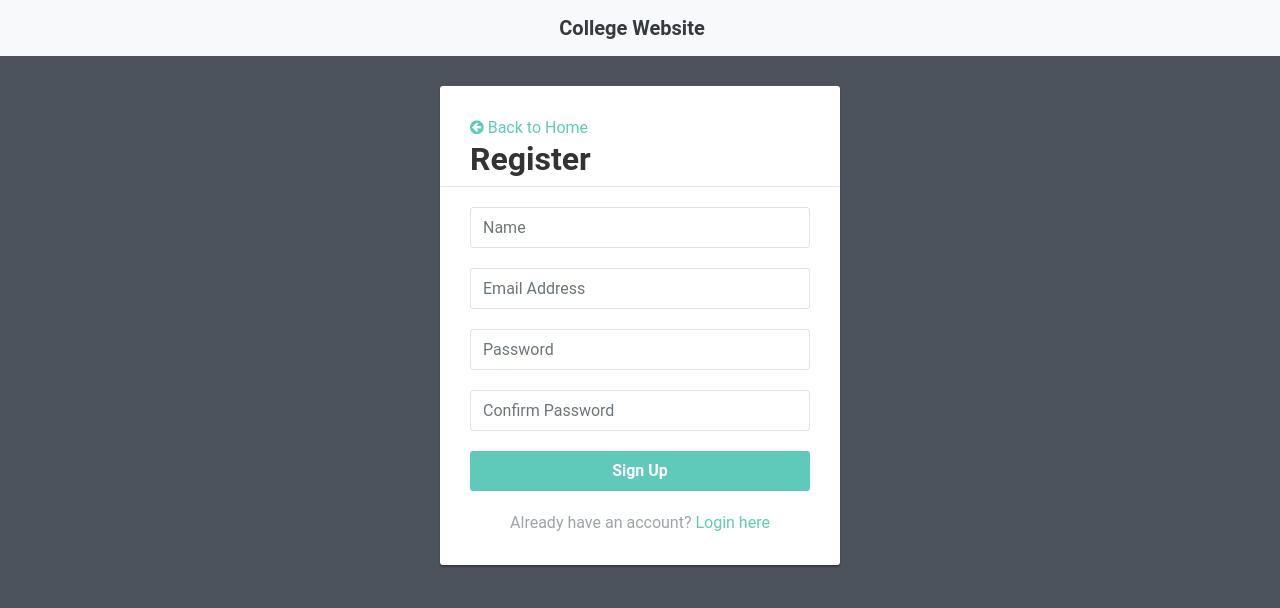
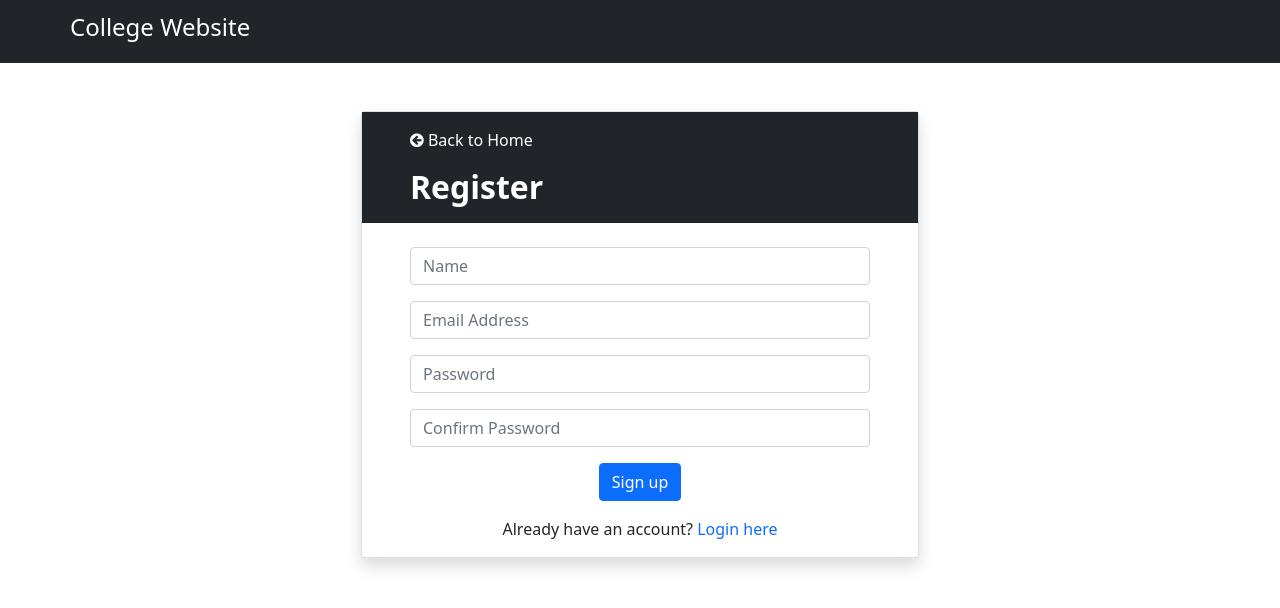
Before and after one commit to BTechProject2022/issuer-website, a React (Create React App) app in the folder client/: page /register in a window 1280 px wide. Shown: the top 608 px of the page. Built offline with nearby package versions, Linux system fonts and the light colour scheme.

Commit message:
removed css and added react-bootstrap

```diff
--- a/client/package.json
+++ b/client/package.json
@@ -7,9 +7,12 @@
     "@testing-library/react": "^9.4.0",
     "@testing-library/user-event": "^7.2.1",
     "axios": "^0.19.0",
+    "bootstrap": "^5.1.3",
     "classnames": "^2.2.6",
+    "is-empty": "^1.2.0",
     "jwt-decode": "^2.2.0",
     "react": "^16.12.0",
+    "react-bootstrap": "^2.1.2",
     "react-dom": "^16.12.0",
     "react-qr-svg": "^2.4.0",
     "react-redux": "^7.1.3",
--- a/client/src/App.js
+++ b/client/src/App.js
@@ -5,8 +5,10 @@ import store from './store';
 import jwt_decode from "jwt-decode";
 import setAuthToken from "./util/setAuthToken";
 import { setCurrentUser, logoutUser } from "./actions/authActions";
+import { useSelector } from 'react-redux'
 
-import './App.css';
+//import './App.css';
+import 'bootstrap/dist/css/bootstrap.min.css';
 
 import Navbar from "./components/layout/Navbar";
 import Landing from "./components/layout/Landing";
@@ -14,7 +16,7 @@ import Register from "./components/layout/Register";
 import Login from "./components/layout/Login";
 import PrivateRoute from "./components/private-route/PrivateRoute";
 import Dashboard from "./components/layout/Dashboard";
-
+import CreateSchema from "./components/layout/CreateSchema";
 
 if (localStorage.jwtToken) {
 
@@ -40,11 +42,11 @@ function App() {
             <Route path="/login" component={Login} exact/>
             <Switch>
                 <PrivateRoute exact path="/dashboard" component={Dashboard} />
+                <PrivateRoute exact path="/createSchema" component={CreateSchema} />
                 </Switch>
             </div>
         </Router>
         </Provider>
-
   );
 }
 
--- /dev/null
+++ b/client/src/components/layout/CreateSchema.jsx
@@ -0,0 +1,53 @@
+import React , {useState} from "react";
+import { Link } from "react-router-dom";
+import classnames from "classnames";
+import { Row , Col , FormControl , InputGroup , Button , Form , Card , Container } from "react-bootstrap";
+
+
+const CreateSchema = (props) => {
+
+    const [ email , setEmail ] = useState("");
+    const [ password , setPassword ] = useState("");
+    const [ errors , setErrors ] = useState({});
+
+    const onSubmit = () => {
+    };
+    return (<>
+        <Container className="d-flex flex-column align-items-center">
+        <Card className="shadow w-75 mt-5">
+            <Card.Header className='pl-5 pt-3 pb-2 d-flex flex-column align-items-center bg-dark text-white'>
+                <h2><strong>Create Schema</strong></h2>
+            </Card.Header>
+            <Card.Body className='px-5'>
+                <Form onSubmit={onSubmit}>
+
+                    <Form.Group as={Row} className="mb-3">
+                        <Form.Label column sm="2">
+                            Name
+                        </Form.Label>
+                        <Col sm="10">
+                            <Form.Control type="text" placeholder="Password" />
+                        </Col>
+                    </Form.Group>
+                    <Form.Group as={Row} className="mb-4">
+                        <Form.Label column sm="2">
+                            Description
+                        </Form.Label>
+                        <Col sm="10">
+                            <FormControl as="textarea"/>
+                        </Col>
+                    </Form.Group>
+                    <hr />
+                    <div className='d-flex flex-column align-items-center mt-3'>
+                        <Button variant="primary" type="submit">
+                            Submit
+                        </Button>
+                    </div>
+                </Form>
+            </Card.Body>
+        </Card>
+        </Container>
+    </>);
+}
+
+export default CreateSchema;
--- a/client/src/components/layout/Login.js
+++ b/client/src/components/layout/Login.js
@@ -4,6 +4,7 @@ import PropTypes from "prop-types";
 import { connect } from "react-redux";
 import { loginUser } from "../../actions/authActions";
 import classnames from "classnames";
+import { InputGroup , Button , Form , Card , Container } from "react-bootstrap";
 
 class Login extends Component{
     constructor(){
@@ -47,28 +48,35 @@ class Login extends Component{
     }
     render(){
         const {email, password, errors} = this.state;
-        return(
-            <div className="form-box">
-            <form className="login-form" onSubmit={this.onSubmit}>
-                <h2>Login</h2>
-                <hr/>
-                <div className="form-group">
-                    <input type="email"
+        return(<>
+        <Container className="d-flex flex-column align-items-center">
+        <Card className="shadow w-50 mt-5">
+            <Link to="/" class="text-decoration-none text-white bg-dark pl-5 pt-3"><i className="fa fa-arrow-circle-left  "></i> Back to Home</Link>
+            <Card.Header className='pl-5 pt-3 pb-2 bg-dark text-white'>
+                <h2><strong>Login</strong></h2>
+            </Card.Header>
+            <Card.Body className='px-5'>
+                <Form onSubmit={this.onSubmit}>
+                    <Form.Group className="mt-2 mb-3">
+                        <Form.Control
+                            type="email"
                             id="email"
                             placeholder="Email Address"
                             value={email}
                             error={errors}
                             onChange={this.onChange}
-                           className={classnames("form-control", {
-                            invalid: errors.email || errors.emailnotfound
-                          })}/>
-                          <span className="red-text">
+                            isInvalid={!!errors.email || !!errors.emailnotfound}
+                        />
+                        <Form.Control.Feedback type='invalid'>
                             {errors.email}
                             {errors.emailnotfound}
-                        </span>
-                </div>
-                <div className="form-group">
-                    <input type="password"
+                        </Form.Control.Feedback>
+                    </Form.Group>
+
+                    <Form.Group className="mt-3 mb-3">
+                        <InputGroup>
+                            <Form.Control
+                                type="password"
                                 id="password"
                                 placeholder="Password"
                                 value={password}
@@ -76,21 +84,25 @@ class Login extends Component{
                                 onChange={this.onChange}
                                 className={classnames("form-control", {
                                     invalid: errors.password || errors.passwordincorrect })}
+                                isInvalid={!!errors.password || !!errors.passwordincorrect}
                             />
-                    <span className="red-text">
+                            <Form.Control.Feedback type='invalid'>
                                 {errors.password}
                                 {errors.passwordincorrect}
-                    </span>
+                            </Form.Control.Feedback>
+                        </InputGroup>
+                    </Form.Group>
+                    <div className='d-flex flex-column align-items-center mt-3'>
+                        <Button variant="primary" type="submit">
+                            Submit
+                        </Button>
                     </div>
-                <div className="form-group">
-                    <button type="submit" className="btn btn-primary btn-block btn-lg">Login</button>
-                </div>
-                <div className="text-center">Don't have an account? <Link to="/register">Register</Link></div>
-
-
-            </form>
-        </div>
-        )
+                    <div className="text-center mt-3">Don't have an account? <Link to="/register" class="text-decoration-none">Register</Link></div>
+                </Form>
+            </Card.Body>
+        </Card>
+        </Container>
+        </>)
     }
 }
 
--- a/client/src/components/layout/Navbar.js
+++ b/client/src/components/layout/Navbar.js
@@ -1,16 +1,27 @@
 import React,{Component} from "react";
 import {Link} from "react-router-dom";
+import { useSelector } from "react-redux";
+import { Container , Navbar , Nav } from "react-bootstrap";
 
-class Navbar extends Component{
-    render(){
-        return(
-            <>
-            <nav className="navbar bg-light justify-content-center">
-                <Link className="navbar-brand text-dark font-weight-bold" to="/">College Website</Link>
-            </nav>
-            </>
-        )
-    }
+const NavBar = () => {
+    const isAuthenticated = useSelector(state => state.auth.isAuthenticated);
+    const isAdmin = true;
+    return(
+        <>
+        <Navbar bg="dark" variant="dark">
+            <Container>
+            <Navbar.Brand href="/"><h4>College Website</h4></Navbar.Brand>
+            {
+                isAuthenticated &&
+                <Nav className="me-auto">
+                    { !isAdmin && <Nav.Link href="/dashboard">Dashboard</Nav.Link> }
+                    { isAdmin && <Nav.Link href="/createSchema">Create Schema</Nav.Link> }
+                </Nav>
+            }
+            </Container>
+        </Navbar>
+        </>
+    )
 }
 
-export default Navbar;
+export default NavBar;
--- a/client/src/components/layout/Register.js
+++ b/client/src/components/layout/Register.js
@@ -4,6 +4,7 @@ import PropTypes from "prop-types";
 import { connect } from "react-redux";
 import { registerUser } from "../../actions/authActions";
 import classnames from "classnames";
+import { InputGroup , Button , Form , Card , Container } from "react-bootstrap";
 
 class Register extends Component{
     constructor(){
@@ -50,16 +51,18 @@ class Register extends Component{
     render(){
         const {name, email, password, password2 ,errors} = this.state;
 
-        return(
-            <div className="form-box ">
-            <form className="signup-form"  onSubmit={this.onSubmit}>
-
-               <div><Link to="/"><i className="fa fa-arrow-circle-left  "></i> Back to Home</Link></div>
-
-                <h2>Register</h2>
-                <hr/>
-                <div className="form-group">
-                    <input type="text"
+        return(<>
+        <Container className="d-flex flex-column align-items-center">
+        <Card className="shadow w-50 mt-5">
+            <Link to="/" class="text-decoration-none text-white bg-dark pl-5 pt-3"><i className="fa fa-arrow-circle-left  "></i> Back to Home</Link>
+            <Card.Header className='pl-5 pt-3 pb-2 bg-dark text-white'>
+                <h2><strong>Register</strong></h2>
+            </Card.Header>
+            <Card.Body className='px-5'>
+                <Form onSubmit={this.onSubmit}>
+                    <Form.Group className="mt-2 mb-3">
+                        <Form.Control
+                            type="text"
                             id="name"
                             placeholder="Name"
                             value={name}
@@ -67,13 +70,16 @@ class Register extends Component{
                             onChange={this.onChange}
                             className={classnames("form-control", {
                                 invalid: errors.name
-                          })}/>
-                        <span className="red-text">{errors.name}</span>
-
-                </div>
-
-                <div className="form-group">
-                    <input type="email"
+                            })}
+                            isInvalid={!!errors.name}
+                        />
+                        <Form.Control.Feedback type='invalid'>
+                            {errors.name}
+                        </Form.Control.Feedback>
+                    </Form.Group>
+                    <Form.Group className="mt-2 mb-3">
+                        <Form.Control
+                            type="email"
                             id="email"
                             placeholder="Email Address"
                             value={email}
@@ -81,12 +87,16 @@ class Register extends Component{
                             onChange={this.onChange}
                             className={classnames("form-control", {
                                 invalid: errors.email
-                          })}/>
-                    <span className="red-text">{errors.email}</span>
-                </div>
-
-                <div className="form-group">
-                    <input type="password"
+                            })}
+                            isInvalid={!!errors.email}
+                        />
+                        <Form.Control.Feedback type='invalid'>
+                            {errors.email}
+                        </Form.Control.Feedback>
+                    </Form.Group>
+                    <Form.Group className="mt-2 mb-3">
+                        <Form.Control
+                            type="password"
                             id="password"
                             placeholder="Password"
                             value={password}
@@ -94,30 +104,41 @@ class Register extends Component{
                             onChange={this.onChange}
                             className={classnames("form-control", {
                                 invalid: errors.password
-                          })} />
-                    <span className="red-text">{errors.password}</span>
-                </div>
-
-                <div className="form-group">
-                    <input type="password"
+                            })}
+                            isInvalid={!!errors.password}
+                        />
+                        <Form.Control.Feedback type='invalid'>
+                            {errors.password}
+                        </Form.Control.Feedback>
+                    </Form.Group>
+                    <Form.Group className="mt-2 mb-3">
+                        <Form.Control
+                            type="password"
                             id="password2"
                             placeholder="Confirm Password"
                             value={password2}
-                           error={errors.password}
+                            error={errors.password2}
                             onChange={this.onChange}
                             className={classnames("form-control", {
                                 invalid: errors.password2
-                          })} />
-                    <span className="red-text">{errors.password2}</span>
+                            })}
+                            isInvalid={!!errors.password2}
+                        />
+                        <Form.Control.Feedback type='invalid'>
+                            {errors.password2}
+                        </Form.Control.Feedback>
+                    </Form.Group>
+                    <div className='d-flex flex-column align-items-center mt-3'>
+                        <Button variant="primary" type="submit">
+                            Sign up
+                        </Button>
                     </div>
-                <div className="form-group">
-                    <button type="submit" className="btn btn-primary btn-block btn-lg">Sign Up</button>
-                </div>
-                <div className="text-center">Already have an account? <Link to="/login">Login here</Link></div>
-
-            </form>
-        </div>
-        )
+                    <div className="text-center mt-3">Already have an account? <Link to="/login" class="text-decoration-none">Login here</Link></div>
+                </Form>
+            </Card.Body>
+        </Card>
+        </Container>
+        </>)
     }
 }
 
--- a/client/src/reducers/authReducer.js
+++ b/client/src/reducers/authReducer.js
@@ -1,5 +1,4 @@
 import { SET_CURRENT_USER } from "../actions/types";
-
   const isEmpty = require("is-empty");
 
   const initialState = {
```
Also changed, not shown: client/src/App.css (+6 -4 lines), 1 other file (tests, documents, lock files or other folders). Lines whose indentation alone changed are shown as unchanged.
